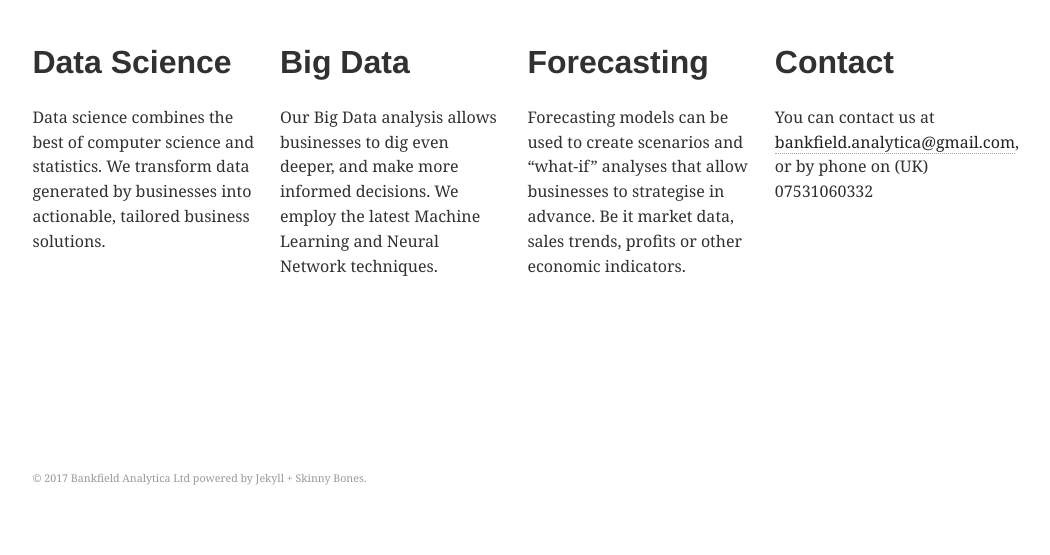
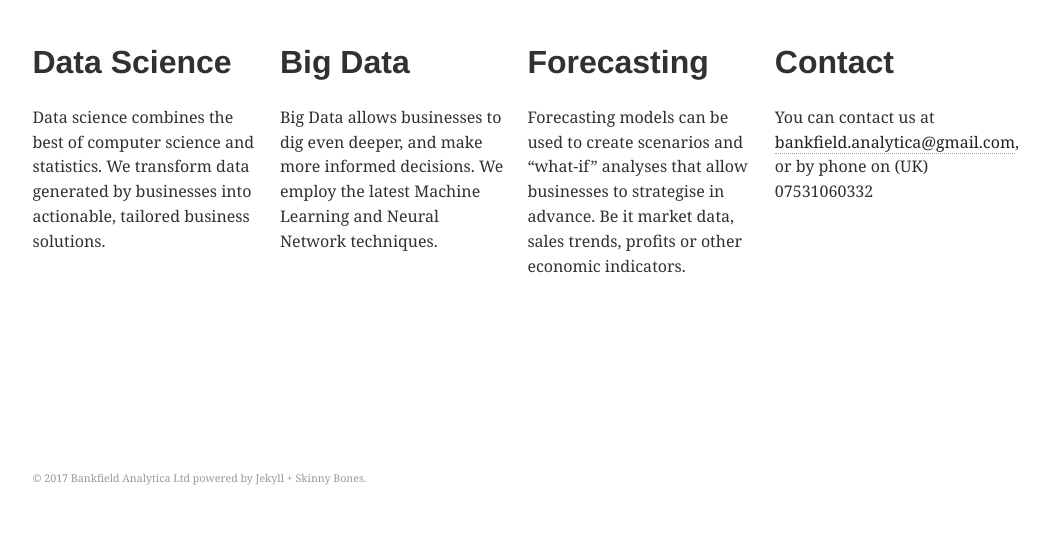
Before and after one commit to Bankfield-Analytica/.github.io, a Jekyll site: the page built from index.md, in a window 1280 px wide. Shown: the part 388-943 px from the top of the page, without its empty margins (124-1174 px from the left). Built offline with Jekyll 4.4.1, drawn with Linux system fonts in a browser that asks for light colours.

Commit message:
Update index.md

```diff
--- a/index.md
+++ b/index.md
@@ -20,7 +20,7 @@ permalink: /
 
 <div class="tile">
   <h1>Big Data</h1>
-  <p>Our Big Data analysis allows businesses to dig even deeper, and make more informed decisions. We employ the latest Machine Learning and Neural Network techniques.</p>
+  <p>Big Data allows businesses to dig even deeper, and make more informed decisions. We employ the latest Machine Learning and Neural Network techniques.</p>
 </div><!-- /.tile -->
 
 <div class="tile">
```
